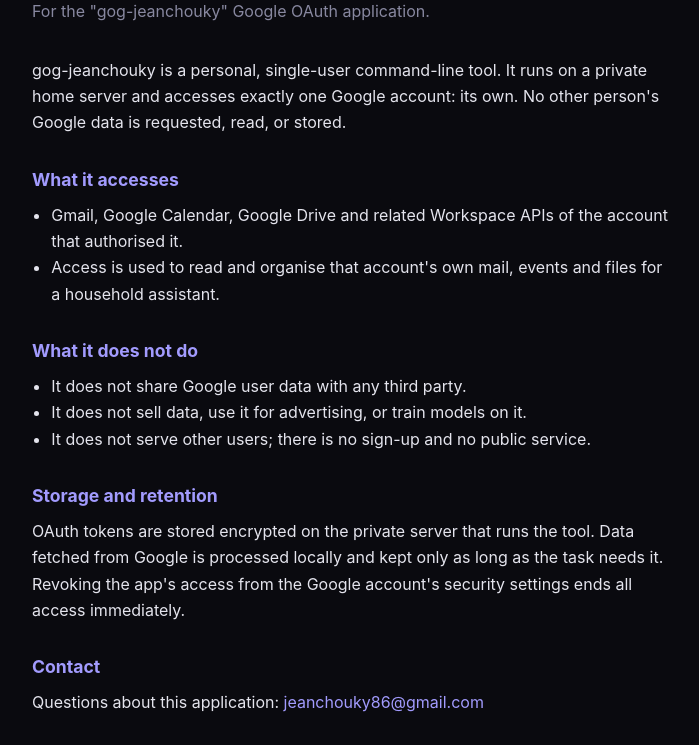
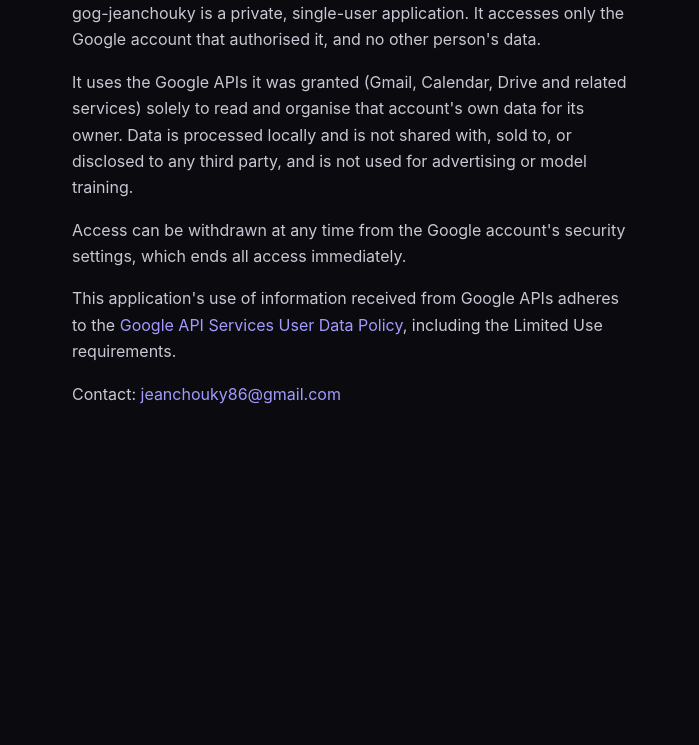
Before and after one commit to jeanchouky/jeanchouky.github.io, a plain HTML site: page privacy.html in a window 1280 px wide. Shown: the part 109-854 px from the top of the page, without its empty margins (288-987 px from the left). After the commit the page ends 800 px from the top, so only its background shows below. Drawn offline with Linux system fonts and the light colour scheme.

Commit message:
Strip privacy.html to the minimum

```diff
--- a/privacy.html
+++ b/privacy.html
@@ -3,48 +3,25 @@
 <head>
 <meta charset="UTF-8">
 <meta name="viewport" content="width=device-width, initial-scale=1.0">
-<title>Privacy — jeanchouky</title>
+<meta name="robots" content="noindex, nofollow">
+<title>Privacy</title>
 <style>
-*,*::before,*::after{margin:0;padding:0;box-sizing:border-box}
-:root{--bg:#0a0a0f;--surface:#12121a;--border:#2a2a3a;--text:#e4e4ed;--muted:#8888a0;--accent:#6c5ce7;--accent2:#a29bfe;--green:#00cec9}
-body{font-family:-apple-system,BlinkMacSystemFont,'Segoe UI',Roboto,sans-serif;background:var(--bg);color:var(--text);line-height:1.65;padding:3rem 1.5rem}
-main{max-width:640px;margin:0 auto}
-h1{font-size:2rem;font-weight:800;background:linear-gradient(135deg,var(--text),var(--accent2));-webkit-background-clip:text;-webkit-text-fill-color:transparent;margin-bottom:.4rem}
-.sub{color:var(--muted);margin-bottom:2rem}
-h2{font-size:1.1rem;margin:1.8rem 0 .5rem;color:var(--accent2)}
-p,li{color:var(--text)}
-ul{padding-left:1.2rem}
-a{color:var(--accent2);text-decoration:none}a:hover{color:var(--green)}
-.card{background:var(--surface);border:1px solid var(--border);border-radius:12px;padding:1.5rem;margin-top:2rem;color:var(--muted);font-size:.9rem}
+*{box-sizing:border-box}
+body{margin:0;font-family:-apple-system,BlinkMacSystemFont,'Segoe UI',Roboto,sans-serif;background:#0a0a0f;color:#c8c8d4;line-height:1.65;padding:3rem 1.5rem}
+main{max-width:560px;margin:0 auto}
+h1{font-size:1.4rem;font-weight:600;color:#e4e4ed;margin:0 0 1.5rem}
+p{margin:0 0 1rem}
+a{color:#a29bfe;text-decoration:none}
 </style>
 </head>
 <body>
 <main>
-<h1>Privacy</h1>
-<p class="sub">For the "gog-jeanchouky" Google OAuth application.</p>
-
-<p>gog-jeanchouky is a personal, single-user command-line tool. It runs on a private home server and accesses exactly one Google account: its own. No other person's Google data is requested, read, or stored.</p>
-
-<h2>What it accesses</h2>
-<ul>
-<li>Gmail, Google Calendar, Google Drive and related Workspace APIs of the account that authorised it.</li>
-<li>Access is used to read and organise that account's own mail, events and files for a household assistant.</li>
-</ul>
-
-<h2>What it does not do</h2>
-<ul>
-<li>It does not share Google user data with any third party.</li>
-<li>It does not sell data, use it for advertising, or train models on it.</li>
-<li>It does not serve other users; there is no sign-up and no public service.</li>
-</ul>
-
-<h2>Storage and retention</h2>
-<p>OAuth tokens are stored encrypted on the private server that runs the tool. Data fetched from Google is processed locally and kept only as long as the task needs it. Revoking the app's access from the Google account's security settings ends all access immediately.</p>
-
-<h2>Contact</h2>
-<p>Questions about this application: <a href="mailto:jeanchouky86@gmail.com">jeanchouky86@gmail.com</a></p>
-
-<div class="card">Google API Services User Data Policy: this application's use of information received from Google APIs adheres to the <a href="https://developers.google.com/terms/api-services-user-data-policy">Google API Services User Data Policy</a>, including the Limited Use requirements.</div>
+<h1>Privacy policy — gog-jeanchouky</h1>
+<p>gog-jeanchouky is a private, single-user application. It accesses only the Google account that authorised it, and no other person's data.</p>
+<p>It uses the Google APIs it was granted (Gmail, Calendar, Drive and related services) solely to read and organise that account's own data for its owner. Data is processed locally and is not shared with, sold to, or disclosed to any third party, and is not used for advertising or model training.</p>
+<p>Access can be withdrawn at any time from the Google account's security settings, which ends all access immediately.</p>
+<p>This application's use of information received from Google APIs adheres to the <a href="https://developers.google.com/terms/api-services-user-data-policy">Google API Services User Data Policy</a>, including the Limited Use requirements.</p>
+<p>Contact: <a href="mailto:jeanchouky86@gmail.com">jeanchouky86@gmail.com</a></p>
 </main>
 </body>
 </html>
```
